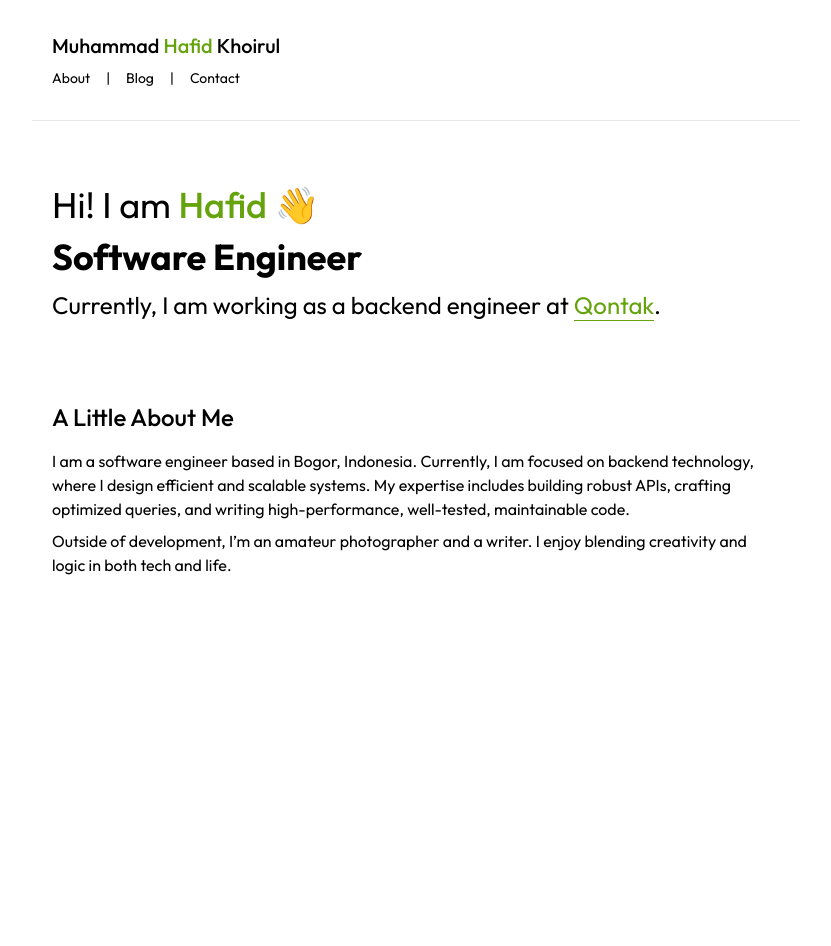
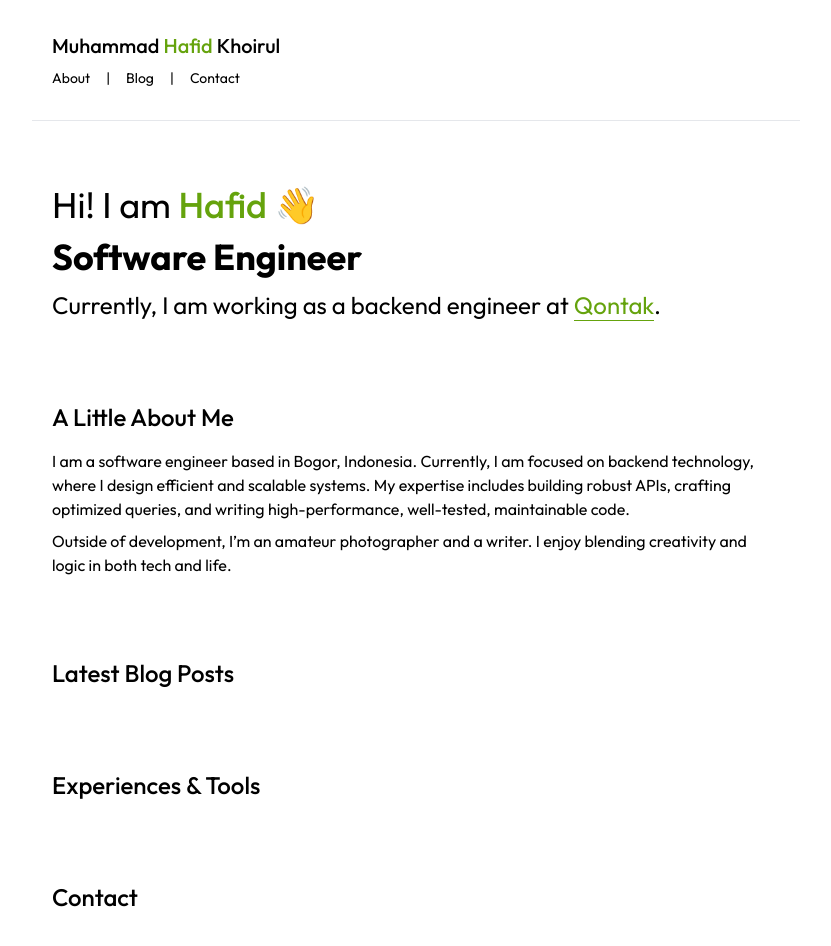
Before and after one commit to mhafidk/blog, a SvelteKit app: page / in a window 1280 px wide. Shown: the top 946 px of the page, without its empty margins (224-1055 px from the left). Before the commit the page ends 800 px from the top, so only its background shows below. Built offline with nearby package versions, Linux system fonts and the light colour scheme.

Commit message:
add section titles

```diff
--- a/src/routes/+page.svelte
+++ b/src/routes/+page.svelte
@@ -22,3 +22,12 @@
 		and logic in both tech and life.
 	</p>
 </div>
+<div class="mb-20">
+	<h2 class="text-2xl font-medium">Latest Blog Posts</h2>
+</div>
+<div class="mb-20">
+	<h2 class="text-2xl font-medium">Experiences & Tools</h2>
+</div>
+<div class="mb-20">
+	<h2 class="text-2xl font-medium" id="contact">Contact</h2>
+</div>
```
